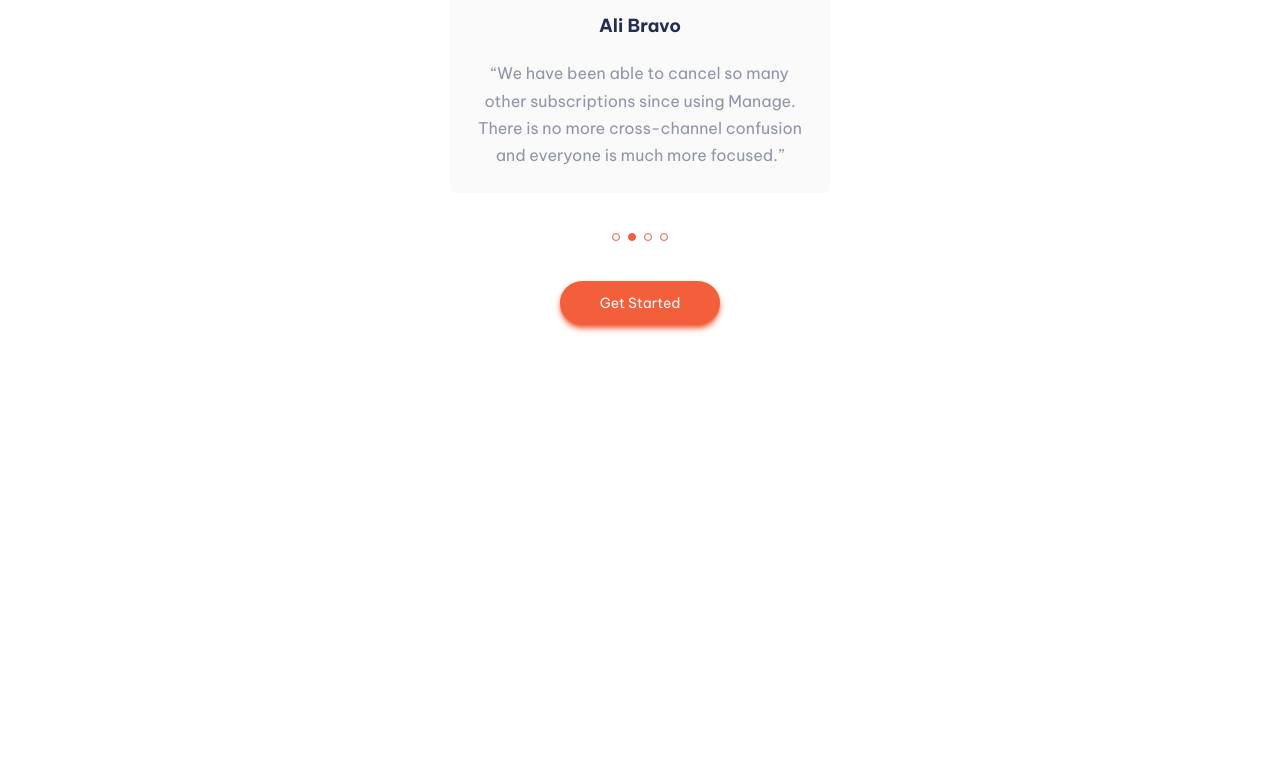
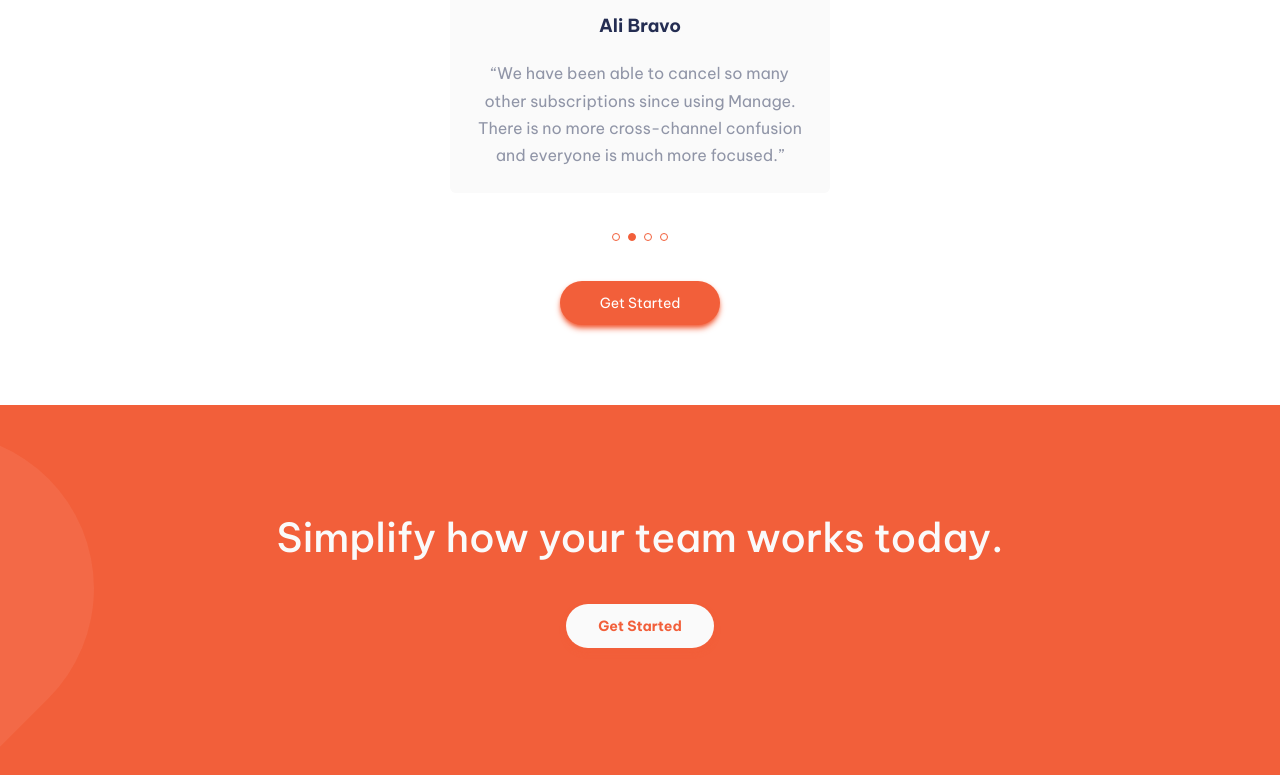
Before and after one commit to khalidesskali/manage-landing-page, a React (Vite) app: page / in a window 1280 px wide. Shown: the part 1940-2715 px from the top of the page. Before the commit the page ends 2285 px from the top, so only its background shows below. Built offline with nearby package versions, Linux system fonts and the light colour scheme.

Commit message:
complete CTA section

```diff
--- a/src/App.jsx
+++ b/src/App.jsx
@@ -3,6 +3,7 @@
 import Hero from "./components/Hero";
 import Features from "./components/Features";
 import Testimonials from "./components/Testimonials";
+import CTA from "./components/CTA";
 
 const App = () => {
   return (
@@ -12,6 +13,7 @@
         <Hero />
         <Features />
         <Testimonials />
+        <CTA />
       </main>
     </div>
   );
--- /dev/null
+++ b/src/components/CTA.jsx
@@ -0,0 +1,32 @@
+import React from "react";
+import mobilebg from "../assets/images/bg-simplify-section-mobile.svg";
+
+const CTA = () => {
+  return (
+    <div
+      className="relative flex items-center justify-center flex-col gap-10 h-[370px]
+      w-full bg-primary-red mt-15 p-10"
+    >
+      <img
+        src={mobilebg}
+        alt="background image"
+        className="absolute top-10 left-0 z-10"
+      />
+      <h2
+        className="font-medium text-very-light-gray text-[2.5rem] text-center
+      leading-[1.3] z-20"
+      >
+        Simplify how your team works today.
+      </h2>
+      <button
+        className="block mx-auto mb-5 py-3 px-8 bg-very-light-gray
+        text-primary-red font-bold rounded-full
+        shadow-primary-red cursor-pointer text-sm shadow-md"
+      >
+        Get Started
+      </button>
+    </div>
+  );
+};
+
+export default CTA;
```
